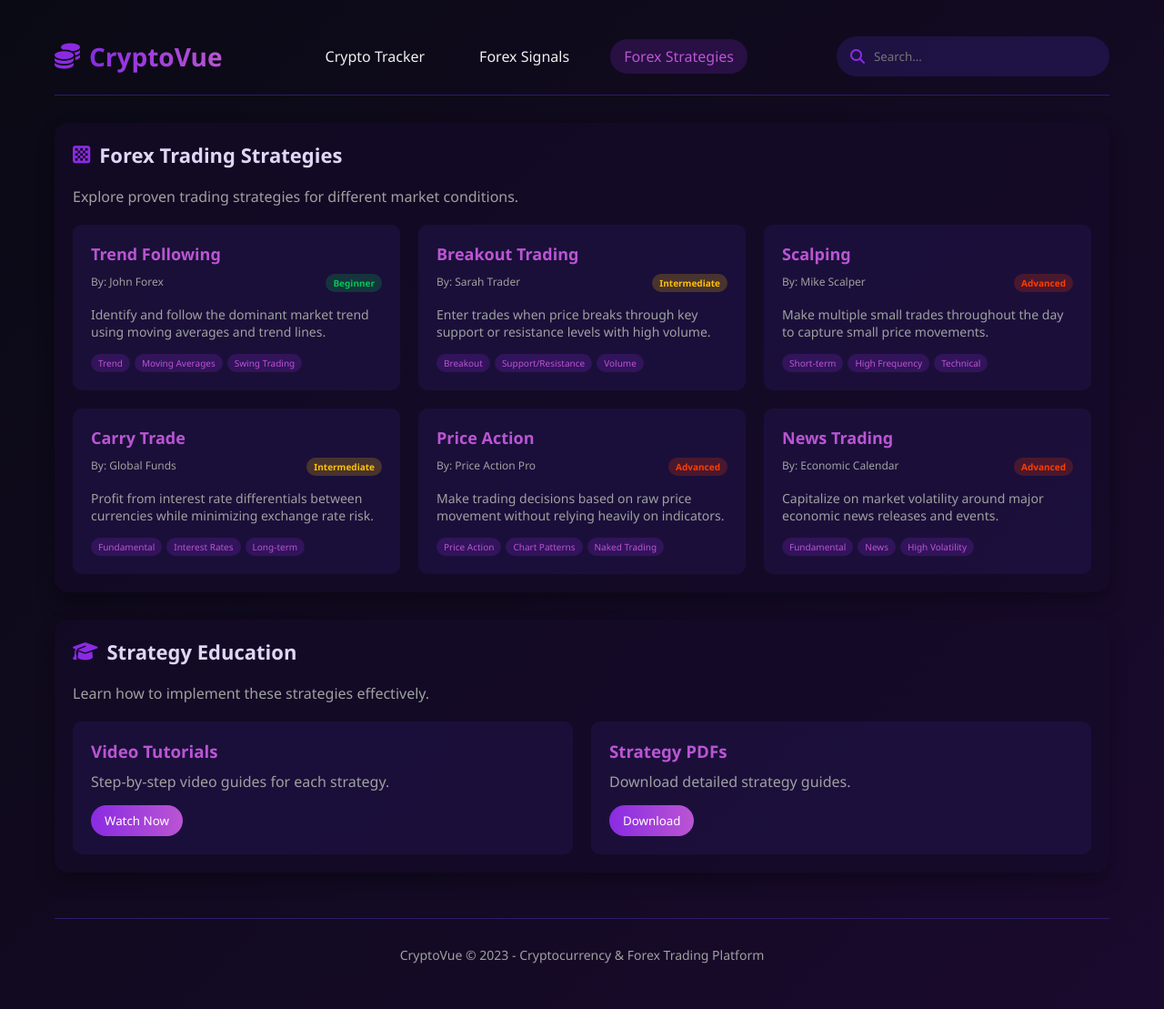
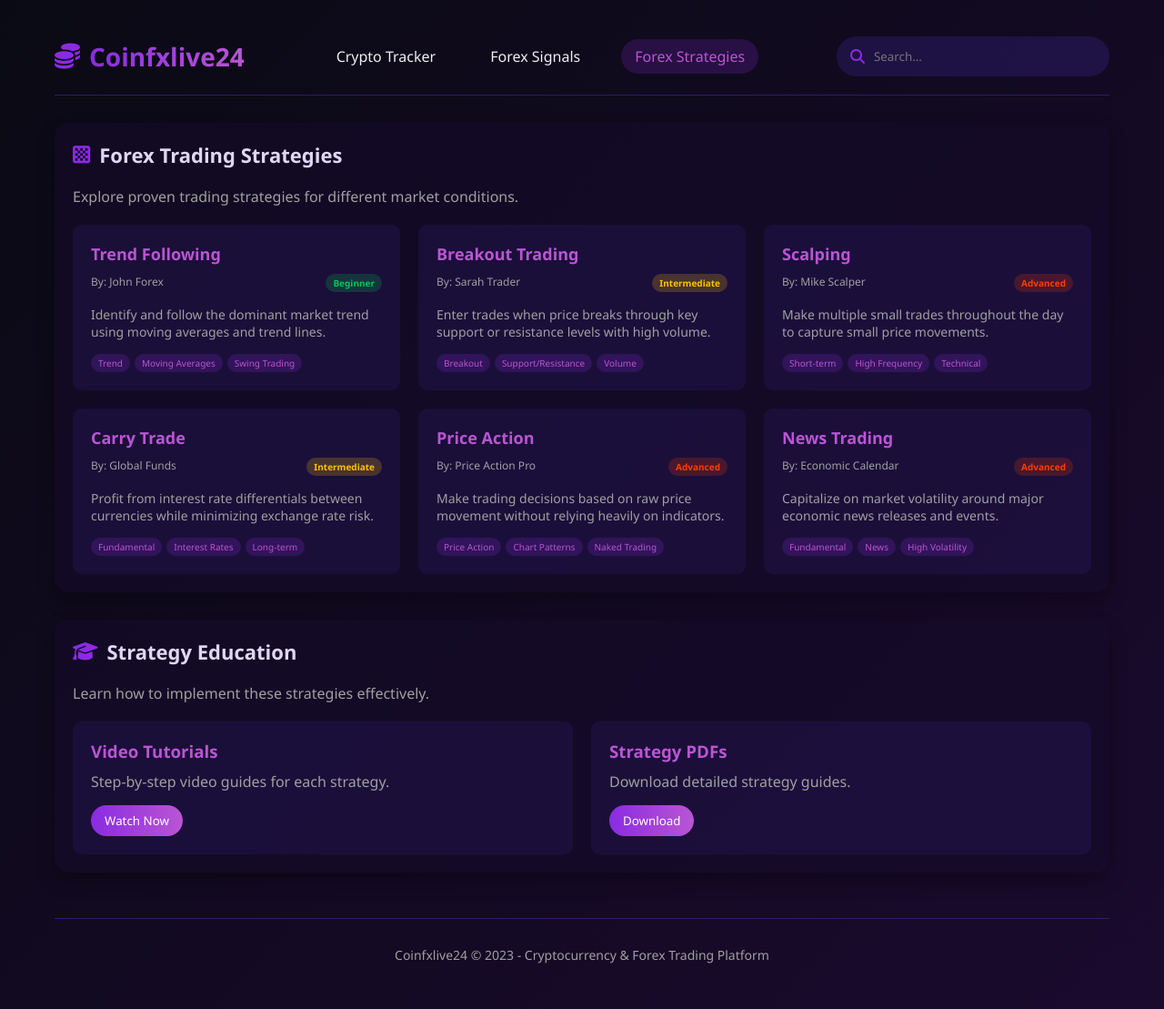
Before and after one commit to Mdutracesa/Crypto-tracker-and-forex-updates, a plain HTML site: page forex-strategies.html in a window 1280 px wide. Shown: the whole page at 91% size. Drawn offline with Linux system fonts and the light colour scheme.

Commit message:
Update forex-strategies.html

```diff
--- a/forex-strategies.html
+++ b/forex-strategies.html
@@ -3,7 +3,7 @@
 <head>
   <meta charset="UTF-8">
   <meta name="viewport" content="width=device-width, initial-scale=1.0">
-  <title>CryptoVue - Forex Strategies</title>
+  <title>Coinfxlive24 - Forex Strategies</title>
   <link rel="stylesheet" href="https://cdnjs.cloudflare.com/ajax/libs/font-awesome/6.4.0/css/all.min.css">
   <link rel="stylesheet" href="styles.css">
 </head>
@@ -12,7 +12,7 @@
     <nav>
       <div class="logo">
         <i class="fas fa-coins"></i>
-        <h1>CryptoVue</h1>
+        <h1>Coinfxlive24</h1>
       </div>
       <div class="nav-links">
         <a href="index.html">Crypto Tracker</a>
@@ -139,7 +139,7 @@
     </div>
 
     <footer>
-      <p>CryptoVue &copy; 2023 - Cryptocurrency & Forex Trading Platform</p>
+      <p>Coinfxlive24 &copy; 2023 - Cryptocurrency & Forex Trading Platform</p>
     </footer>
   </div>
 </body>
```
